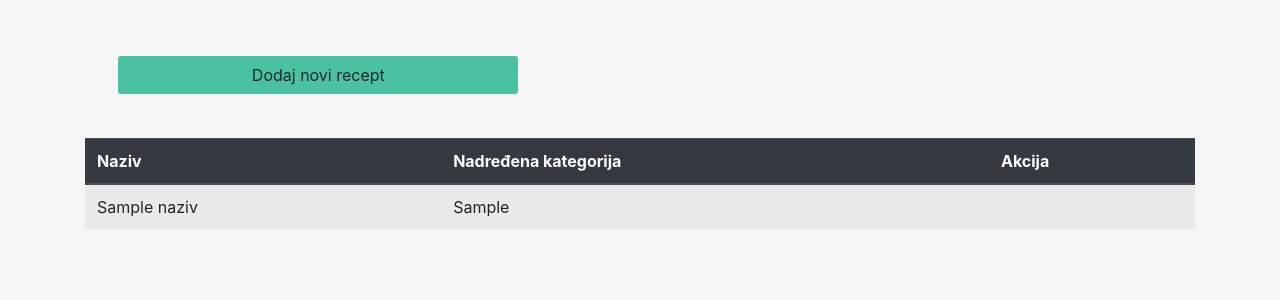
After one commit to IvorCelic/MamineSlastice, a PHP site: template mamineslastice.tenja.hr/view/privatno/recept/index.phtml in a window 1280 px wide. The commit adds this page. Shown: the top 300 px of the page. Run offline with PHP 8.4, Linux system fonts and the light colour scheme; the template is opened without the code that fills it: most values are stand-ins (such as "Sample title", 1, 10 or a date in 2020); data that the repository does not hold is empty.

Commit message:
neuspješna promjena

```diff
--- a/mamineslastice.tenja.hr/controller/KategorijaController.php
+++ b/mamineslastice.tenja.hr/controller/KategorijaController.php
@@ -11,7 +11,7 @@ class KategorijaController extends AutorizacijaController
     {
 
         $this->view->render($this->viewDir . 'index',[
-            'podaci'=>Kategorija::read()
+            'podaci'=>Kategorija::readAll()
         ]);
 
     }
--- a/mamineslastice.tenja.hr/model/Kategorija.php
+++ b/mamineslastice.tenja.hr/model/Kategorija.php
@@ -58,7 +58,7 @@ class Kategorija
         $izraz=$veza->prepare('select kategorija
         where kategorija_ID=:kategorija_ID');
             $izraz->execute([
-                'sifra' => $_POST['sifra']
+                'kategorija_ID' => $_POST['kategorija_ID']
             ]);
 
             $sifrakategorija = $izraz->fetchColumn();
--- /dev/null
+++ b/mamineslastice.tenja.hr/view/privatno/recept/index.phtml
@@ -0,0 +1,24 @@
+<div class="col-5" style="text-align: right">
+    <a href="/kategorija/novi" class="btn btn-default" style="background-color: #49c1a2; width: 400px; margin-bottom: 20px;">Dodaj novi recept</a>
+</div>
+
+<div class="container" style="width: 100%;">
+    <br />
+    <table class="table table-striped">
+        <thead class="thead-dark">
+            <tr>
+                <th>Naziv</th>
+                <th>Nadređena kategorija</th>
+                <th>Akcija</th>
+            </tr>
+        </thead>
+        <tbody>
+            <?php
+                foreach($podaci as $red) {
+                    include 'tablicaStavka.phtml';
+                }
+             ?>
+        </tbody>
+    </table>
+    <br />
+</div>
--- /dev/null
+++ b/mamineslastice.tenja.hr/view/privatno/recept/tablicaStavka.phtml
@@ -0,0 +1,8 @@
+<tr>
+    <td>  <?php echo $red->naziv ?> </td>
+    <td> <?php echo $red->nadredena_kategorija ?> </td>
+    <td>
+        <a href="/kategorija/promjena?kategorija_ID=<?php echo $red->kategorija_ID?>"><i title="Promjeni" class="fas fa-edit" style="font-size: 1.2em;"></i></a>
+        <a onclick="return confirm('Sigurno obrisati <?php echo $red->naziv ?> ?');" href="/kategorija/obrisi?kategorija_ID=<?php echo $red->kategorija_ID?>"><i title="Obriši" class="fas fa-trash" style="color: red; font-size: 1.5em;"></i></a>
+    </td>
+</tr>
```
Also changed, not shown: mamineslastice.tenja.hr/controller/ReceptController.php (+18 -0 lines), mamineslastice.tenja.hr/konfiguracija.php (+6 -6 lines), mamineslastice.tenja.hr/model/Recept.php (added, +13 -0 lines).
